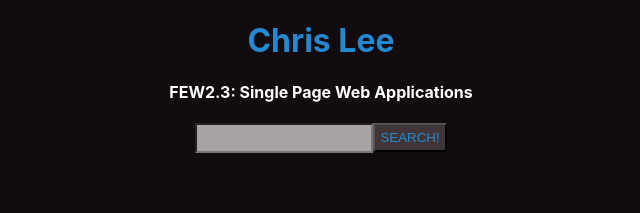
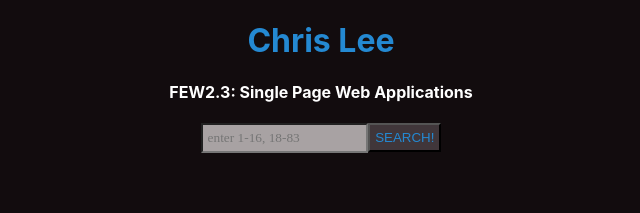
Before and after one commit to chrismlee26/few-2.3-final-chris-lee, a React (Create React App) app: page / in a window 1280 px wide. Shown: the top 213 px of the page, without its empty margins (319-959 px from the left). Built offline with nearby package versions, Linux system fonts and the light colour scheme.

Commit message:
added form validation for nums 1-83

```diff
--- a/src/App.css
+++ b/src/App.css
@@ -31,6 +31,7 @@ form > input {
   background-color: var(--silver-metallic);
   font-family: "helvetica-neue";
   padding: 5px;
+  width: 12%;
 }
 
 h1,
--- a/src/StarWars.js
+++ b/src/StarWars.js
@@ -8,8 +8,8 @@ import SaveCharList from './SaveCharsList';
 
 function StarWars() {
   const [id, setId] = useState('');
+  const dispatch = useDispatch();
 
-  const dispatch = useDispatch()
 
   return (
     <div>
@@ -24,6 +24,9 @@ function StarWars() {
             value={id}
             type='number'
             onChange={e => setId(e.target.value)}
+            placeholder="enter 1-16, 18-83"
+            min='1'
+            max='83'
           />
           <button type='submit'>SEARCH!</button>
         </form>
```
Also changed, not shown: 1 other file (tests, documents, lock files or other folders).
